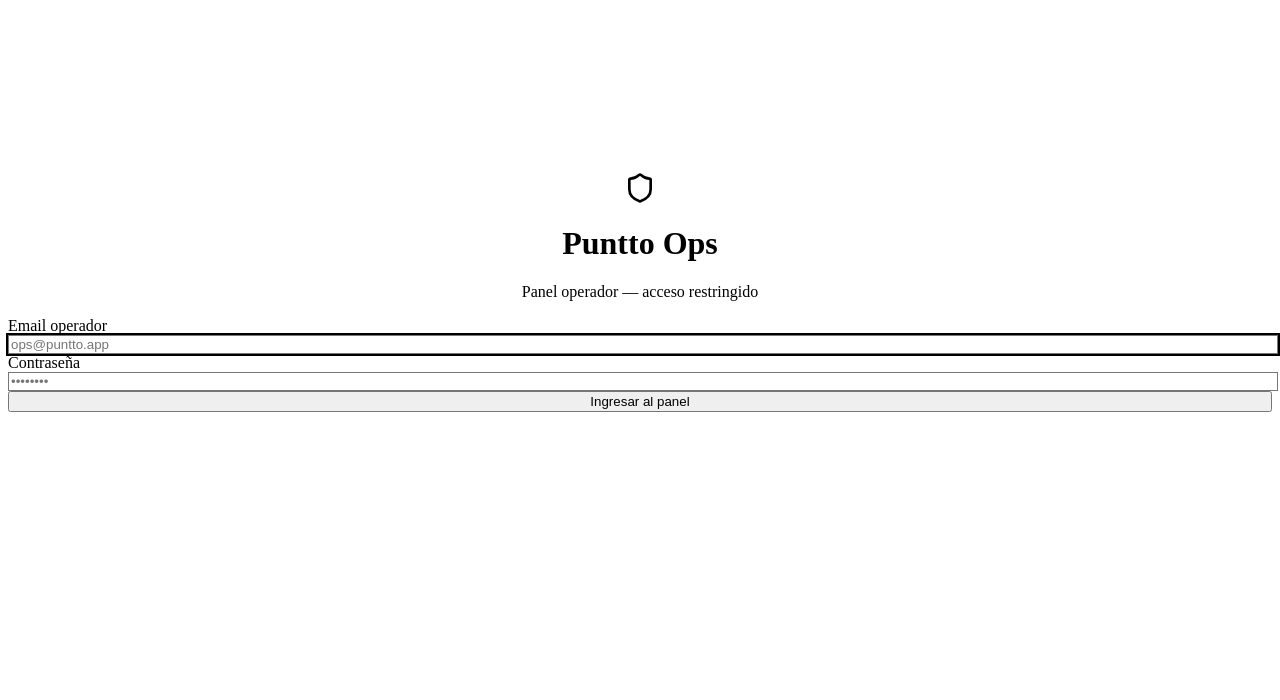
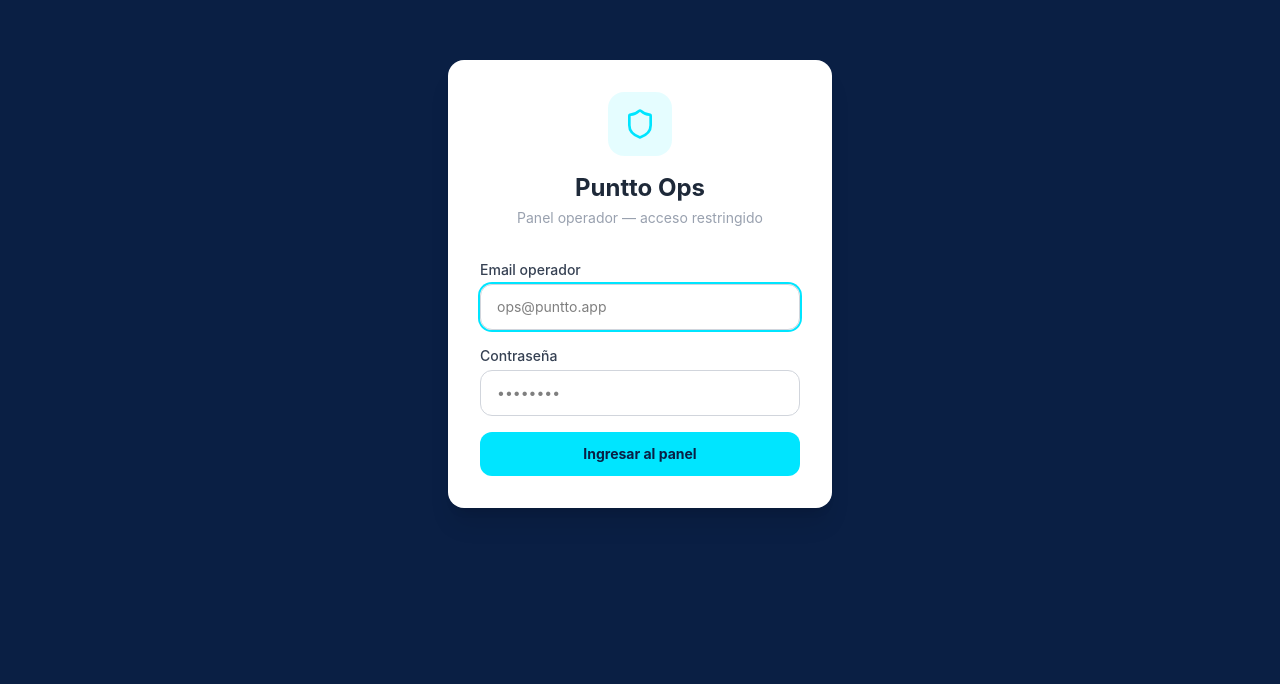
Before and after one commit to egsa2009/puntto-ops, a React (Vite) app: page /login in a window 1280 px wide. Shown: the part 116-816 px from the top of the page. Built offline with nearby package versions, Linux system fonts and the light colour scheme.

Commit message:
Fix postcss config para Tailwind v4

```diff
--- a/package.json
+++ b/package.json
@@ -19,15 +19,14 @@
   "devDependencies": {
     "@eslint/js": "^9.39.4",
     "@tailwindcss/postcss": "^4.2.2",
+    "@tailwindcss/vite": "^4.2.2",
     "@types/react": "^19.2.14",
     "@types/react-dom": "^19.2.3",
     "@vitejs/plugin-react": "^6.0.1",
-    "autoprefixer": "^10.4.27",
     "eslint": "^9.39.4",
     "eslint-plugin-react-hooks": "^7.0.1",
     "eslint-plugin-react-refresh": "^0.5.2",
     "globals": "^17.4.0",
-    "postcss": "^8.5.9",
     "tailwindcss": "^4.2.2",
     "vite": "^8.0.4"
   }
--- a/src/index.css
+++ b/src/index.css
@@ -1,3 +1,11 @@
-@tailwind base;
-@tailwind components;
-@tailwind utilities;
+@import "tailwindcss";
+
+@theme {
+  --color-dark:            #0A1F44;
+  --color-dark-light:      #132a5c;
+  --color-primary:         #00E5FF;
+  --color-primary-dark:    #00b8cc;
+  --color-primary-darker:  #008fa0;
+  --color-accent:          #FF6B00;
+  --color-accent-dark:     #cc5500;
+}
--- a/vite.config.js
+++ b/vite.config.js
@@ -1,6 +1,7 @@
 import { defineConfig } from 'vite'
 import react from '@vitejs/plugin-react'
+import tailwindcss from '@tailwindcss/vite'
 
 export default defineConfig({
-  plugins: [react()],
+  plugins: [react(), tailwindcss()],
 })
```
Also changed, not shown: vercel.json (added), 1 other file (tests, documents, lock files or other folders).
